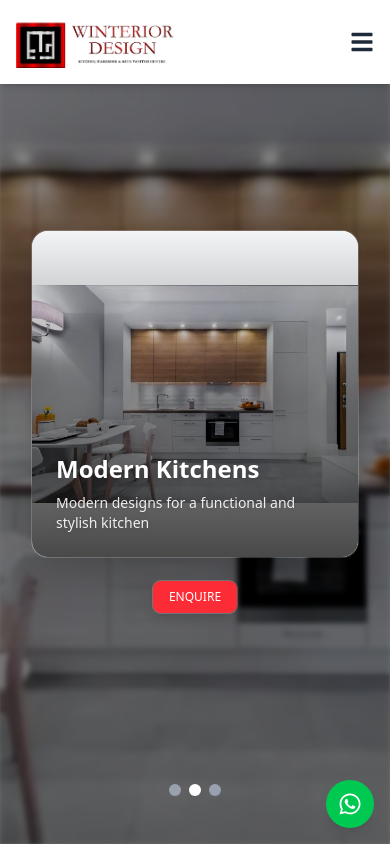
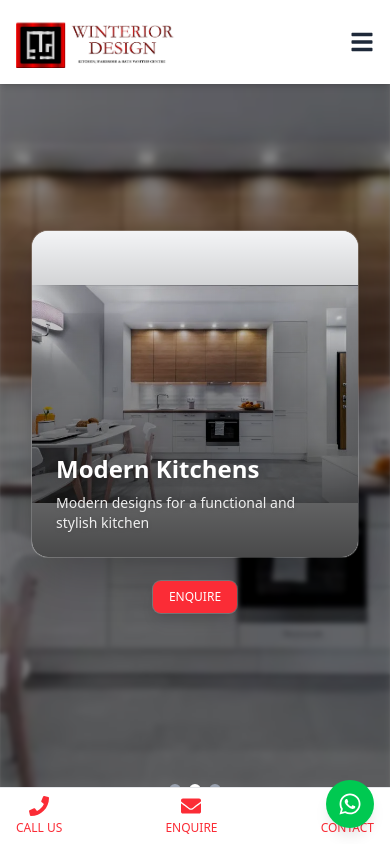
Before and after one commit to Lawrence137/winteriordesign-webapp, a React (Vite) app: page / in a window 390 px wide. Shown: the top 844 px of the page. Built offline with nearby package versions, Linux system fonts and the light colour scheme.

Commit message:
added contact bar for mobile

```diff
--- a/src/components/Hero.jsx
+++ b/src/components/Hero.jsx
@@ -1,6 +1,7 @@
 import { useState, useEffect } from "react";
 import { FaArrowLeft, FaArrowRight } from "react-icons/fa";
 import { useSwipeable } from "react-swipeable";
+import { FaPhone, FaEnvelope, FaMapMarkerAlt } from "react-icons/fa";
 
 const slides = [
   {
@@ -47,6 +48,7 @@ function Hero() {
   });
 
   return (
+    <>
       <section
         id="home"
         className="relative h-screen w-full overflow-hidden"
@@ -167,6 +169,34 @@ function Hero() {
           ))}
         </div>
       </section>
+
+      {/* Persistent Mobile Contact Bar */}
+      <div className="fixed bottom-0 left-0 right-0 bg-white shadow-lg z-50 md:hidden">
+        <div className="flex items-center justify-between px-4 py-2 border-t border-gray-200">
+          <a
+            href="tel:+1234567890"
+            className="flex flex-col items-center text-red-500 hover:text-red-700 transition-colors duration-300"
+          >
+            <FaPhone className="text-xl mb-1" />
+            <span className="text-xs font-medium">CALL US</span>
+          </a>
+          <a
+            href="#contact"
+            className="flex flex-col items-center text-red-500 hover:text-red-700 transition-colors duration-300"
+          >
+            <FaEnvelope className="text-xl mb-1" />
+            <span className="text-xs font-medium">ENQUIRE</span>
+          </a>
+          <a
+            href="#location"
+            className="flex flex-col items-center text-red-500 hover:text-red-700 transition-colors duration-300"
+          >
+            <FaMapMarkerAlt className="text-xl mb-1" />
+            <span className="text-xs font-medium">CONTACT</span>
+          </a>
+        </div>
+      </div>
+    </>
   );
 }
 
```
Lines whose indentation alone changed are shown as unchanged.
